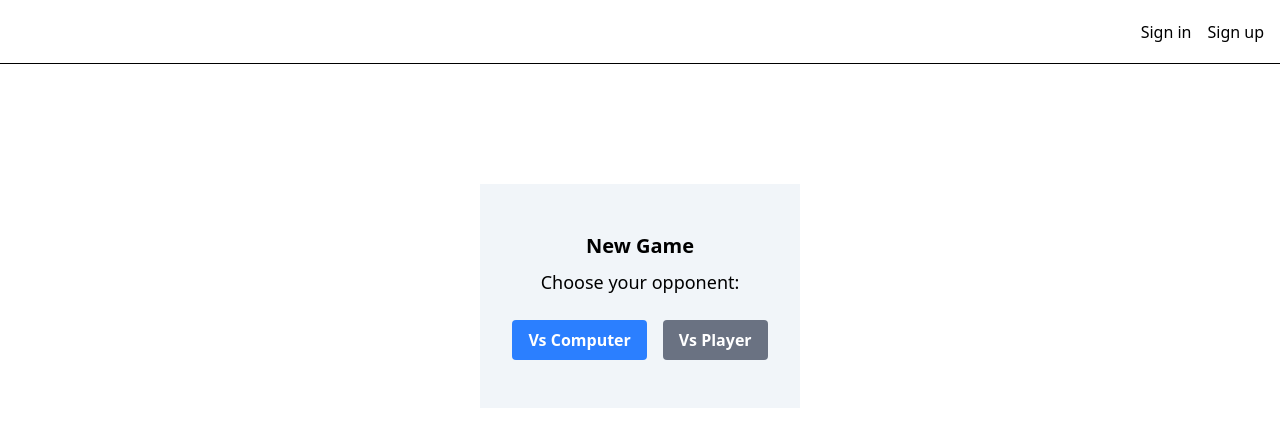
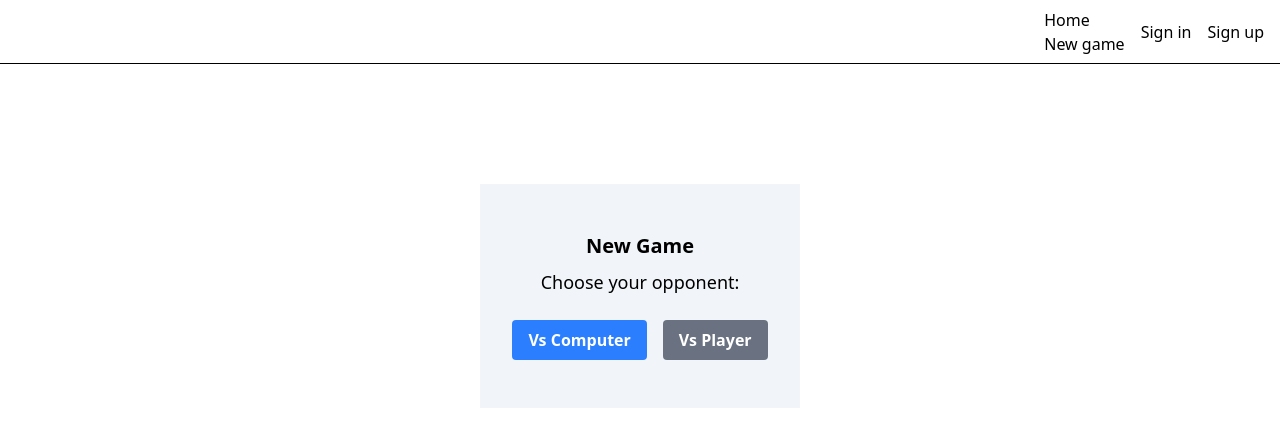
Before and after one commit to Gregor-j8/chzle, a Next.js app: page /game in a window 1280 px wide. Shown: the top 446 px of the page. Built offline with nearby package versions, Linux system fonts and the light colour scheme; no server answers; what @trpc/react-query would draw is missing.

Commit message:
added navbar

```diff
--- /dev/null
+++ b/app/_components/navbar.tsx
@@ -0,0 +1,16 @@
+import Link from "next/link";
+
+export default function NavBar() {
+    return (
+        <nav className="navbar">
+        <div className="navbar__container">
+            <div className="navbar__logo">
+            <Link href="/">Home</Link>
+            </div>
+            <ul className="navbar__links">
+            <li><Link href="/game">New game</Link></li>
+            </ul>
+        </div>
+        </nav>
+    )
+}
--- a/app/game/vscomputermodal.tsx
+++ b/app/game/vscomputermodal.tsx
@@ -19,7 +19,7 @@ export default function VsComputerModal({ isOpen, onClose }: { isOpen: boolean;
             className="inline-block px-5 py-2 rounded-lg border border-gray-300 text-gray-700 font-medium     cursor-pointer"
              /> White
             <input type="radio" name="color" value="black"
-            className="inline-block px-5 py-2 rounded-lg border border-gray-300 text-gray-700 font-medium    cursor-pointer"
+            className="inline-block px-5 py-2 rounded-lg border border-gray-300 text-gray-700 font-medium cursor-pointer"
             /> Black
         </label>
         <div className="mt-4 flex justify-end">
--- a/app/layout.tsx
+++ b/app/layout.tsx
@@ -5,6 +5,7 @@ import { ClerkProvider, SignedIn, SignedOut, SignInButton, SignUpButton, UserBut
 import { trpc, trpcClient } from '../utils/trpc';
 import { QueryClient, QueryClientProvider } from '@tanstack/react-query';
 import { ReactNode, useState } from 'react';
+import NavBar from './_components/navbar';
 
 export default function RootLayout({ children }: { children: ReactNode }) {
   const [queryClient] = useState(() => new QueryClient());
@@ -14,6 +15,7 @@ export default function RootLayout({ children }: { children: ReactNode }) {
       <body>
         <ClerkProvider>
           <header className="flex justify-end items-center p-4 gap-4 h-16 border-b">
+            <NavBar />
             <SignedOut>
               <SignInButton />
               <SignUpButton />
```
